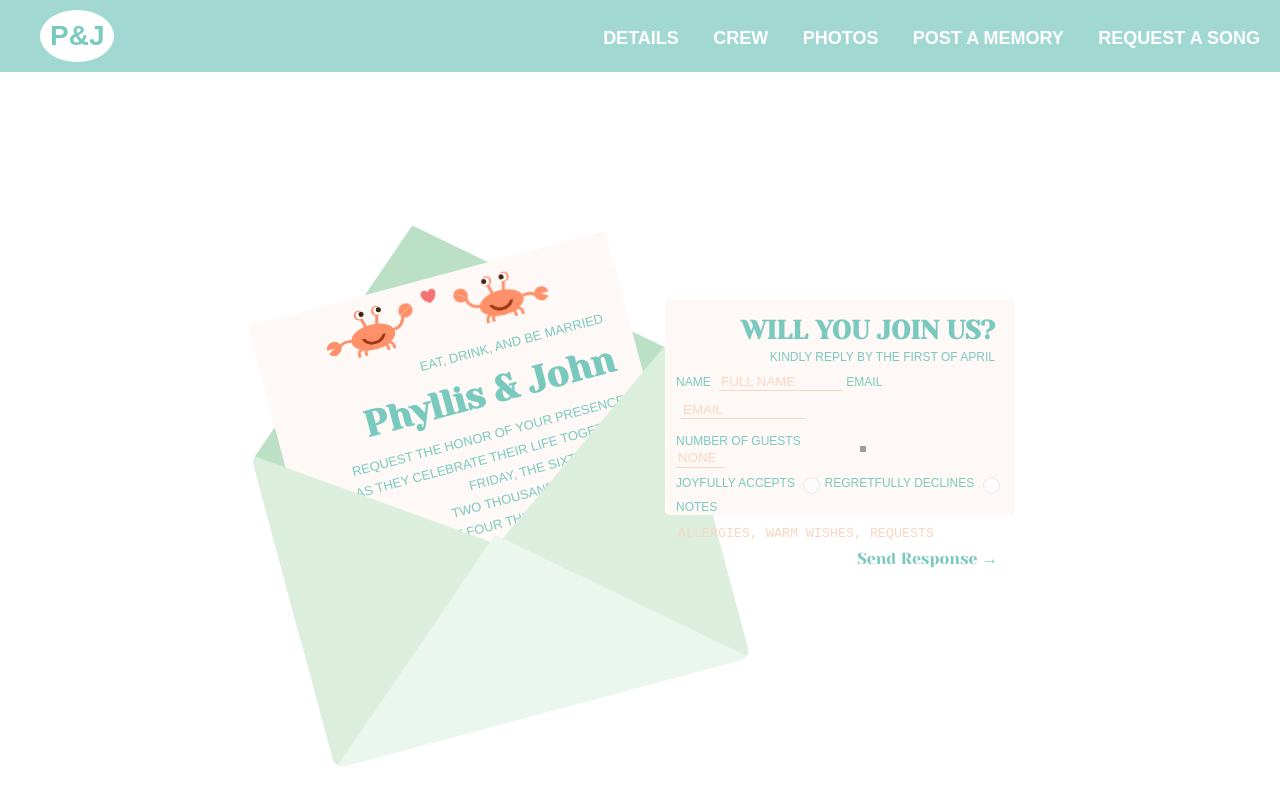
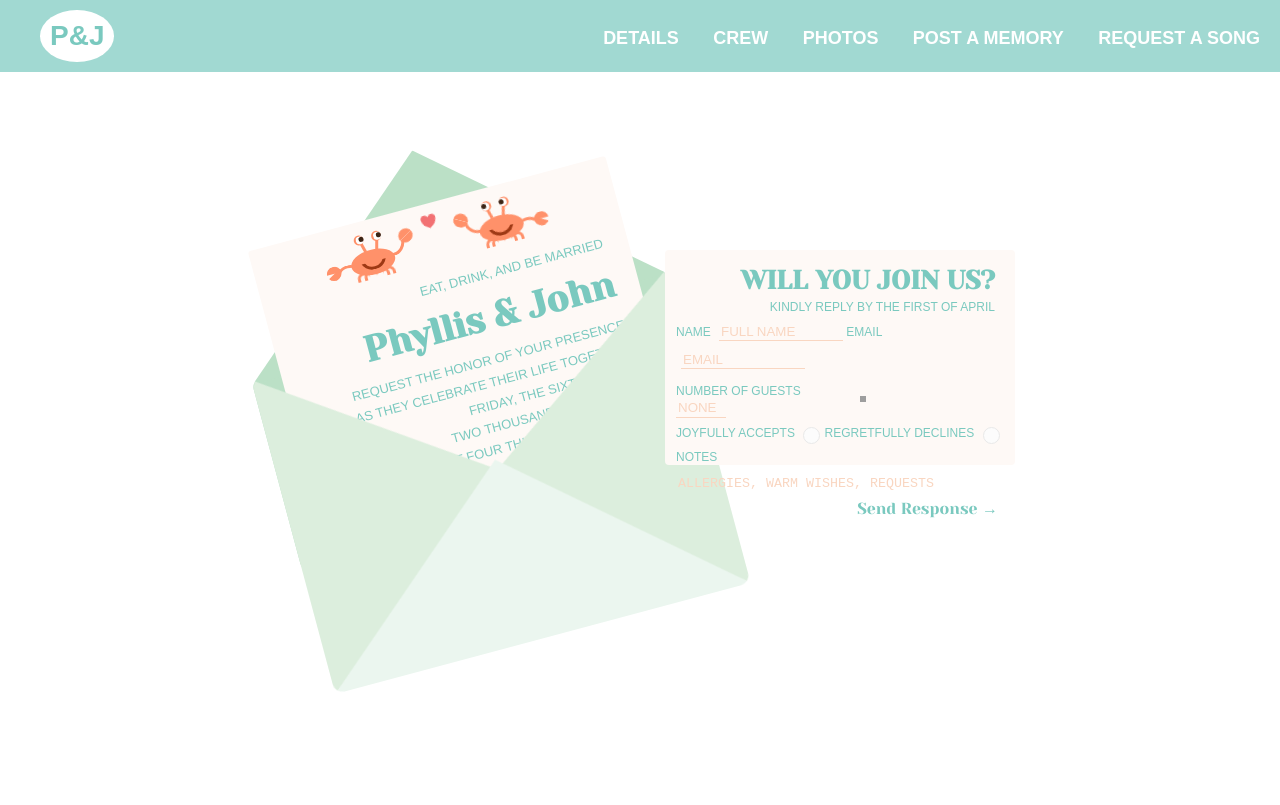
Before and after one commit to phyllisandjohn/phyllisandjohn.github.io, a Jekyll site: the page built from index.html, in a window 1280 px wide. Shown: the top 805 px of the page. Built offline with Jekyll 4.4.1, drawn with Linux system fonts in a browser that asks for light colours; grey boxes are pictures that could not be loaded.

Commit message:
Update style.css

```diff
--- a/css/style.css
+++ b/css/style.css
@@ -57,7 +57,7 @@ html, body {
 	position: fixed;
 	left: 50%;
 	margin-left: 25px;
-	margin-top: 300px;
+	margin-top: 250px;
 	width: 350px;
 	height: 215px;
 	background: rgb(254,249,246);
@@ -201,7 +201,7 @@ textarea {
 	position: absolute;
 	left: 50%;
 	margin-left: -350px;
-	margin-top: 600px;
+	margin-top: 525px;
 	-webkit-transform: rotate(-15deg);
 	-moz-transform: rotate(-15deg);
 	-ms-transform: rotate(-15deg);
```
